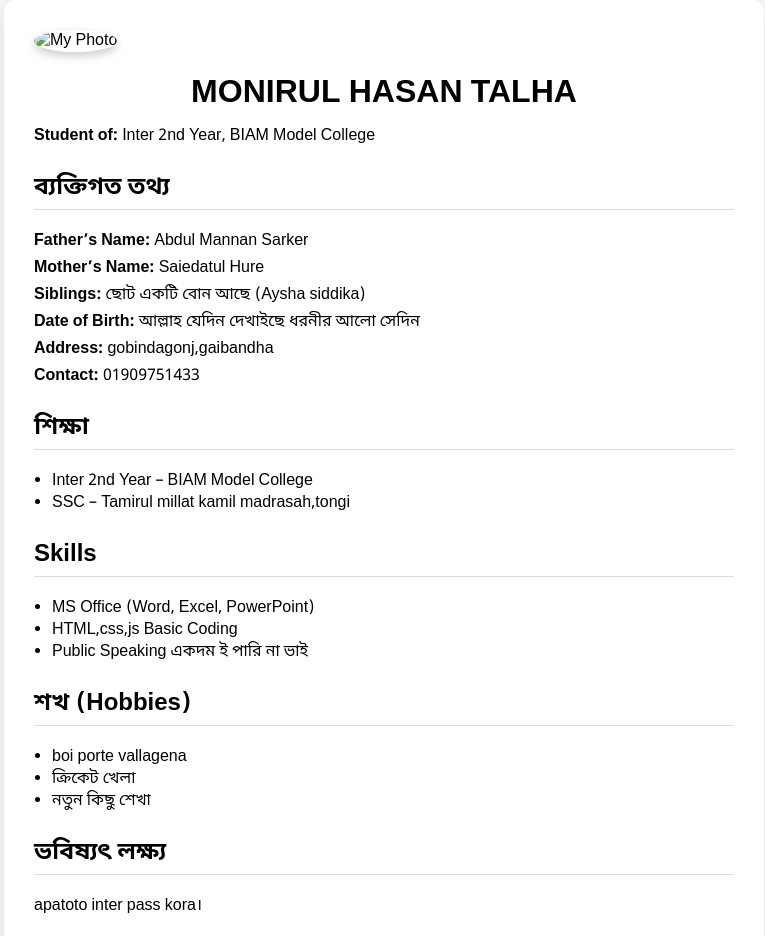
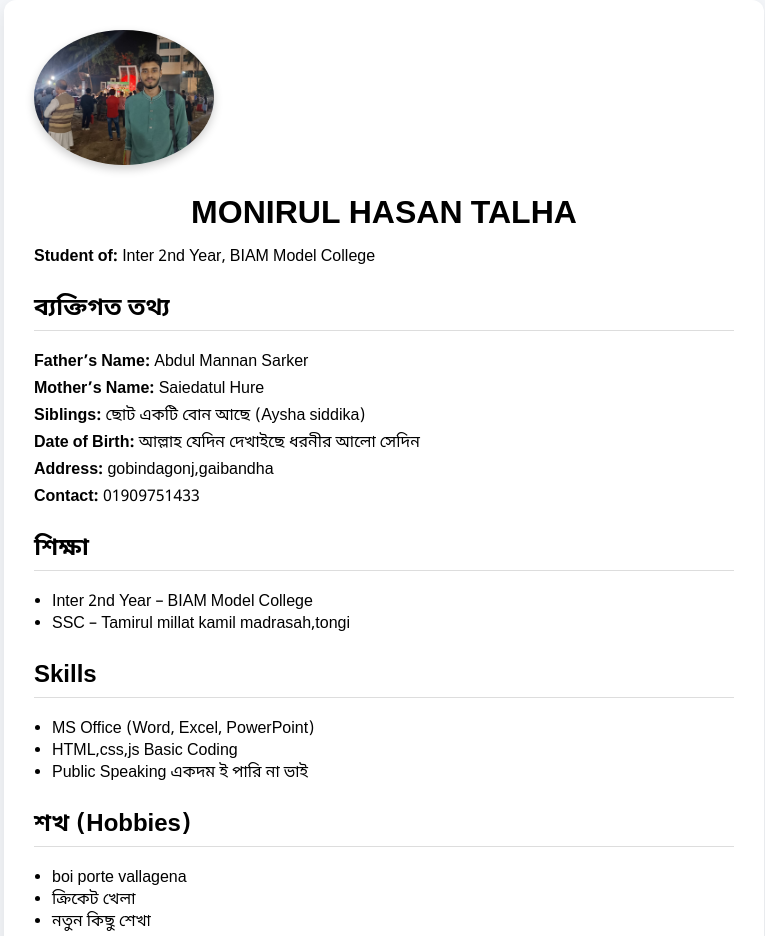
Before and after one commit to talha388204/Bio-Data, a plain HTML site: page index.html in a window 1280 px wide. Shown: the top 936 px of the page, without its empty margins (256-1021 px from the left). Drawn offline with Linux system fonts and the light colour scheme.

Commit message:
Update index.html

```diff
--- a/index.html
+++ b/index.html
@@ -31,7 +31,7 @@
 </head>
 <body>
   <div class="card">
-           <img src="talha.jpg" alt="My Photo" width="180" style="border-radius:50%; box-shadow:0 4px 10px rgba(0,0,0,0.2);">
+           <img src="WhatsApp Image 2025-08-30 at 18.45.53_af15fd1e.jpg" alt="My Photo" width="180" style="border-radius:50%; box-shadow:0 4px 10px rgba(0,0,0,0.2);">
     <h1>MONIRUL HASAN TALHA</h1>
     <p><strong>Student of:</strong> Inter 2nd Year, BIAM Model College</p>
 
```
